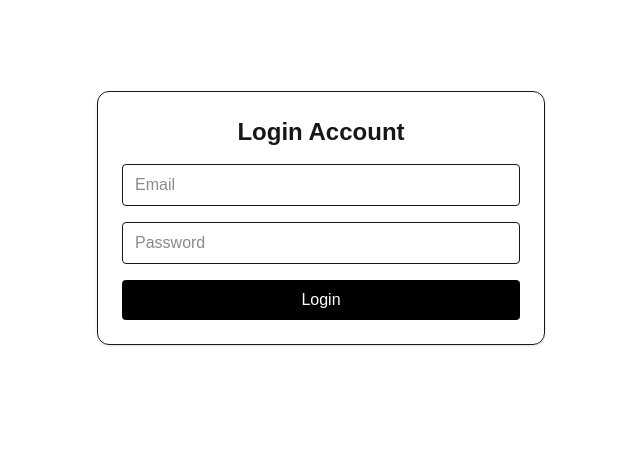
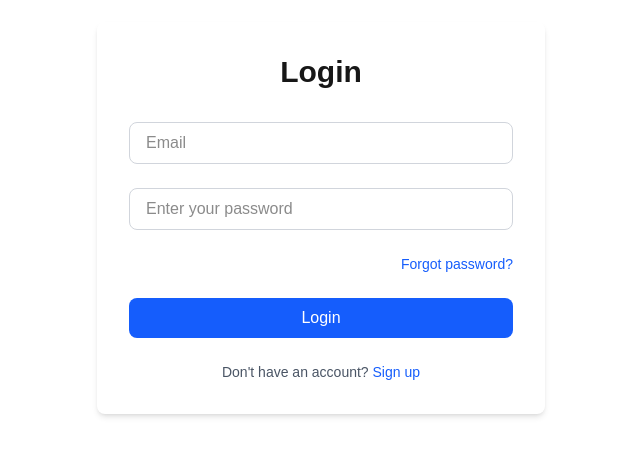
Before and after one commit to Bishuthapa/Blogs, a Next.js app: page /login in a window 1280 px wide. Shown: the part 182-638 px from the top of the page, without its empty margins (319-959 px from the left). Built offline with nearby package versions, Linux system fonts and the light colour scheme.

Commit message:
update the UI

```diff
--- a/app/login/page.tsx
+++ b/app/login/page.tsx
@@ -6,20 +6,16 @@ import axios from "axios";
 import toast from "react-hot-toast";
 import { LoginSchema } from "@/validators/loginSchema";
 import { useRouter } from "next/navigation";
+import Link from "next/link";
 
 export default function Login() {
 
     const router = useRouter();
-
-
     const [data, setData] = useState({
         email: "",
         password: "",
     })
     const [loading, setLoading] = useState(false);
-    const handleChange = (e: React.ChangeEvent<HTMLInputElement>) => {
-        setData({ ...data, [e.target.name]: e.target.value });
-    };
 
     const handleLogin = async (e: React.FormEvent) => {
         e.preventDefault();
@@ -48,46 +44,82 @@ export default function Login() {
             } else if (error instanceof Error) {
                 console.error(error.message);
                 toast.error("Login failed");
+            }else{
+                console.error("Unknown error:", error);
+                toast.error("An unexpected error occurred");
             }
         } finally {
             setLoading(false);
         }
     };
       return (
-        <>
-            <div className="flex min-h-screen items-center justify-center">
-                <form
-                    onSubmit={handleLogin}
-                    className="w-full max-w-md space-y-4 rounded-xl border p-6 shadow"
+            <div className="min-h-screen flex items-center justify-center">
+                <div className="max-w-md w-full  rounded-lg shadow-md p-8">
+                    <h1 className="text-3xl font-bold text-center mb-8">Login</h1>
 
-                >
-                    <h1 className="text-2xl font-bold text-center">Login Account</h1>
-
+                    <form onSubmit={handleLogin} className="space-y-6">
+                        <div>
+                            {/* <label htmlFor="email" className="block text-sm font-medium text-gray-700 mb-2">
+                                Email
+                            </label> */}
                             <input
-                        name="email"
+                                id="email"
                                 type="email"
                                 placeholder="Email"
                                 value={data.email}
-                        onChange={handleChange}
-                        className="w-full rounded border px-3 py-2"
+                                onChange={(e) => setData({ ...data, email: e.target.value })}
+                                className="w-full px-4 py-2 border border-gray-300 rounded-lg focus:ring-2 focus:ring-blue-500 focus:border-transparent"
+                                required
                             />
+                        </div>
 
+                        <div>
+                            {/* <label htmlFor="password" className="block text-sm font-medium text-gray-700 mb-2">
+                                Password
+                            </label> */}
                             <input
-                        name="password"
+                                id="password"
                                 type="password"
-                        placeholder="Password"
+                                placeholder="Enter your password"
                                 value={data.password}
-                        onChange={handleChange}
-                        className="w-full rounded border px-3 py-2"
+                                onChange={(e) => setData({ ...data, password: e.target.value })}
+                                className="w-full px-4 py-2 border border-gray-300 rounded-lg focus:ring-2 focus:ring-blue-500 focus:border-transparent"
+                                required
                             />
+                        </div>
+
+                        {/* Forgot Password Link */}
+                        <div className="flex items-center justify-end">
+                            <Link
+                                href="/forgot-password"
+                                className="text-sm text-blue-600 hover:text-blue-800 hover:underline"
+                            >
+                                Forgot password?
+                            </Link>
+                        </div>
+
                         <button
+                            type="submit"
                             disabled={loading}
-                        className="w-full rounded bg-black py-2 text-white disabled:opacity-60"
+                            className="w-full bg-blue-600 text-white py-2 px-4 rounded-lg hover:bg-blue-700 disabled:opacity-50 disabled:cursor-not-allowed transition-colors font-medium"
                         >
-                        {loading ? "Loging..." : "Login"}
+                            {loading ? "Logging in..." : "Login"}
                         </button>
                     </form>
+
+                    {/* Sign Up Link */}
+                    <div className="mt-6 text-center">
+                        <p className="text-sm text-gray-600">
+                            Don&apos;t have an account?{" "}
+                            <Link
+                                href="/signup"
+                                className="text-blue-600 hover:text-blue-800 hover:underline font-medium"
+                            >
+                                Sign up
+                            </Link>
+                        </p>
                     </div>
-        </>
-    )
+                </div>
+            </div>
+        );
 }
```
Lines whose indentation alone changed are shown as unchanged.
